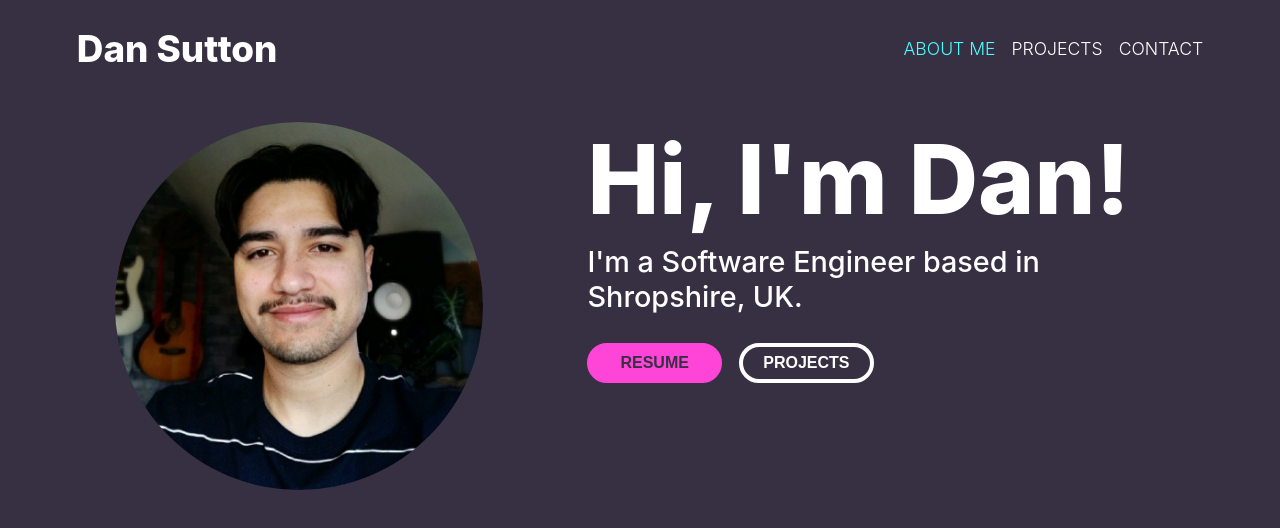
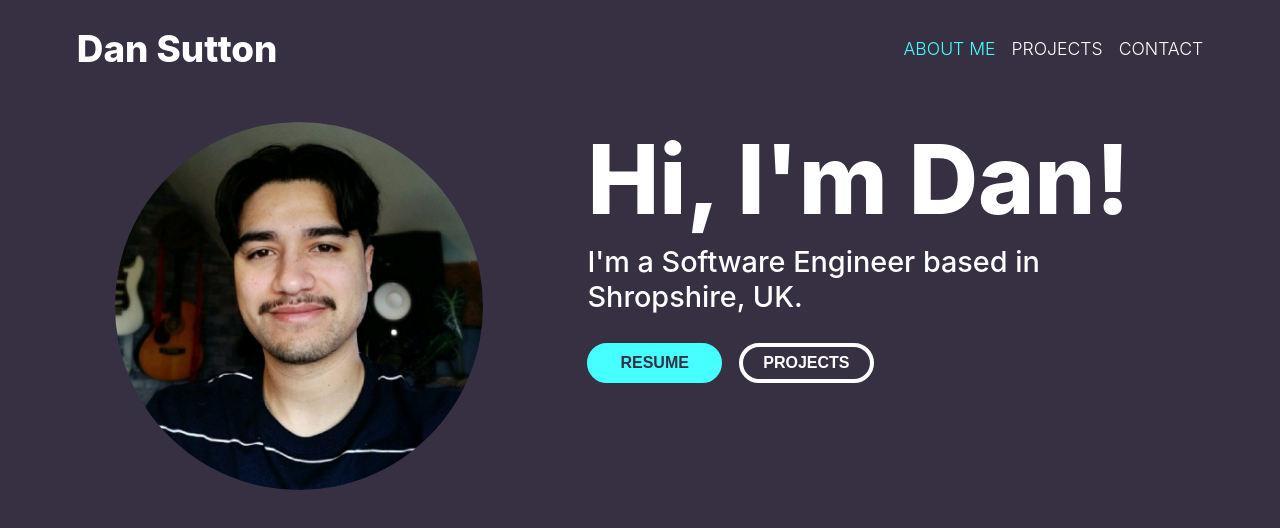
Before and after one commit to Dan-Sutton/dan-sutton-portfolio, a React (Create React App) app: page / in a window 1280 px wide. In both pictures the pointer is over the button "RESUME". Shown: the top 528 px of the page. Built offline with nearby package versions, Linux system fonts and the light colour scheme.

Commit message:
button highlights

```diff
--- a/src/Home/home.css
+++ b/src/Home/home.css
@@ -49,8 +49,19 @@
   margin-right: 3%;
 }
 
+.resume-button:hover {
+  border: 4px solid var(--highlight);
+  background-color: var(--highlight);
+}
+
 .projects-button {
   border: 4px solid white;
   color: white;
   background-color: var(--background);
 }
+
+.projects-button:hover {
+  border: 4px solid var(--highlight);
+  color: var(--background);
+  background-color: var(--highlight);
+}
```
